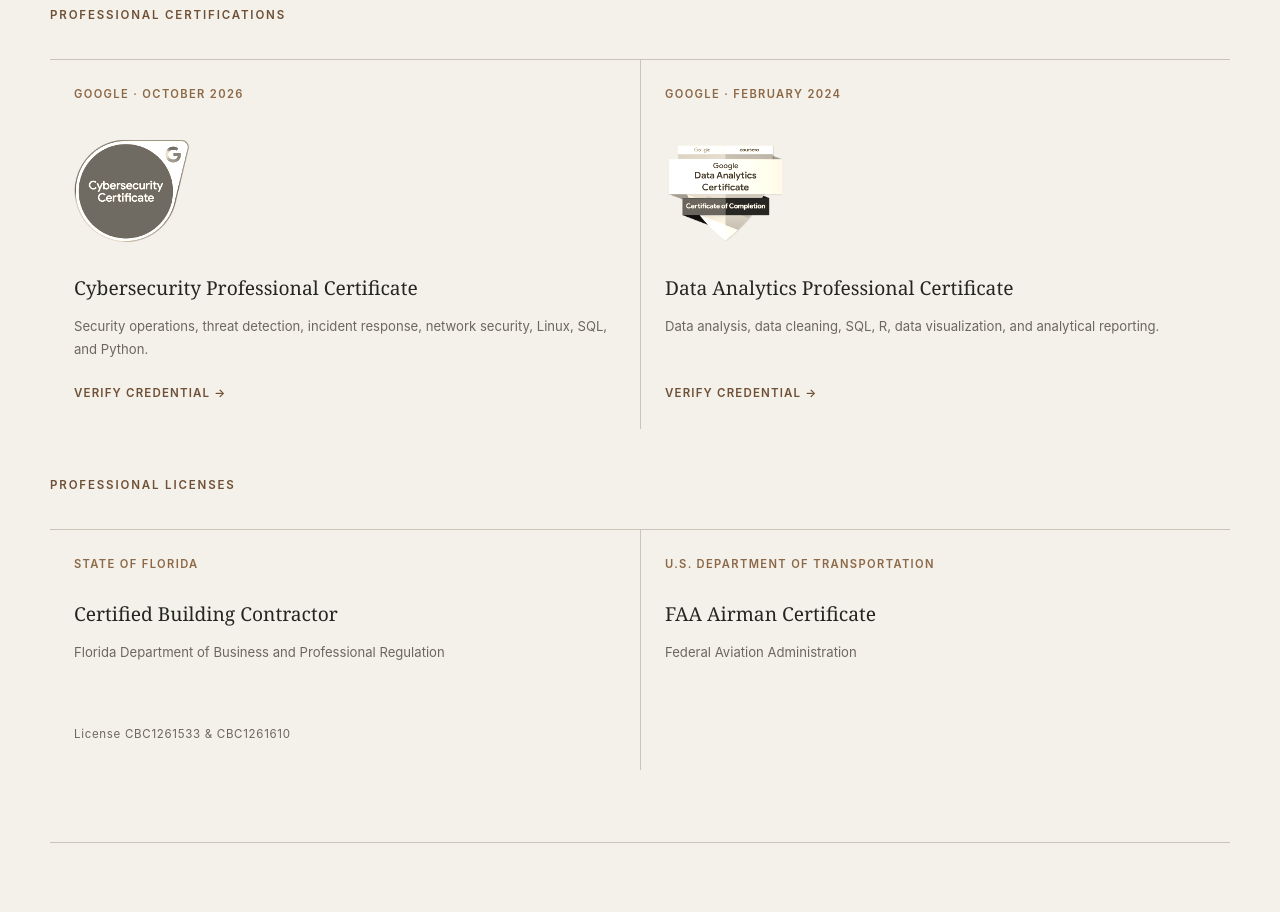
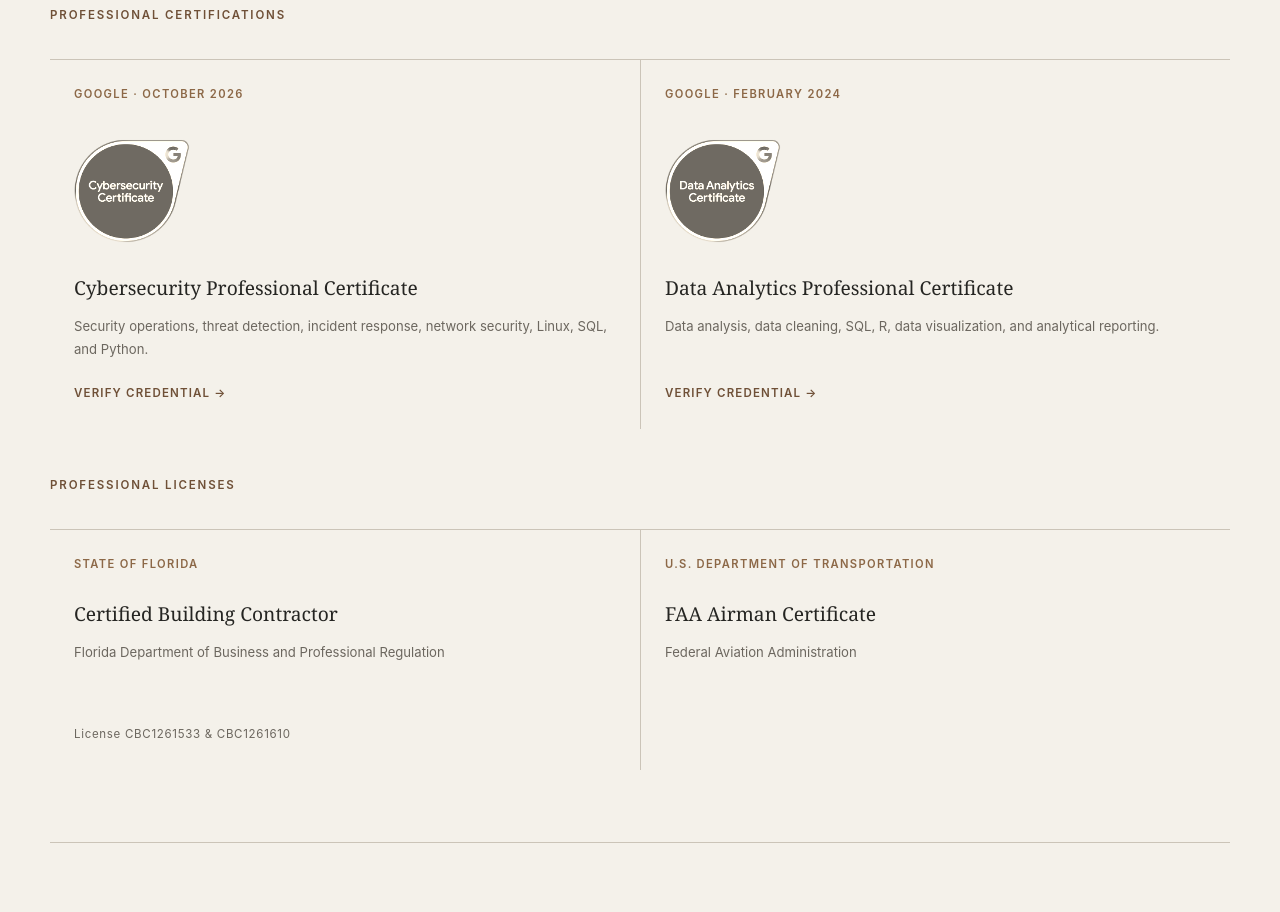
Before and after one commit to amoseyal/portfolio, a plain HTML site: page index.html in a window 1280 px wide. Shown: the part 2820-3732 px from the top of the page. Drawn offline with Linux system fonts and the light colour scheme.

Commit message:
Update Google Data Analytics badge to v3 artwork (#11)

```diff
--- a/index.html
+++ b/index.html
@@ -501,7 +501,7 @@
             aria-label="Verify Google Data Analytics badge on Credly"
           >
             <img
-              src="assets/badges/google-data-analytics.png"
+              src="assets/badges/google-data-analytics-v3.png"
               alt="Google Data Analytics Professional Certificate badge"
               class="certification-badge"
               loading="lazy"
```
Also changed, not shown: assets/badges/google-data-analytics-v3.png (added), assets/badges/google-data-analytics.png (deleted), 1 other file.
